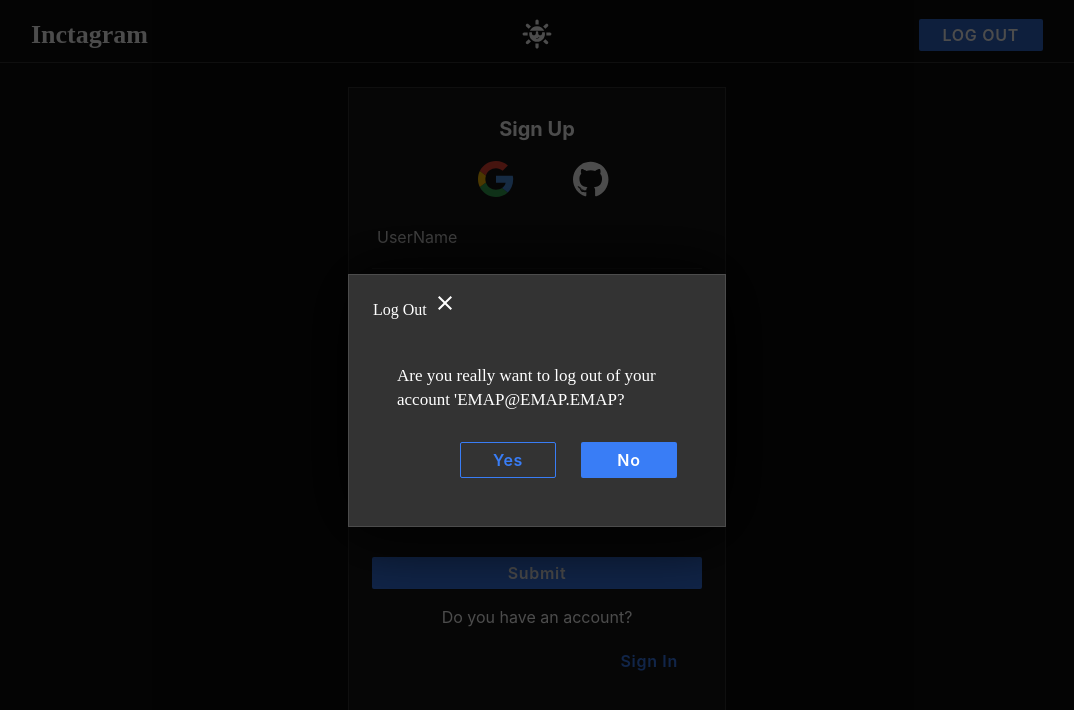
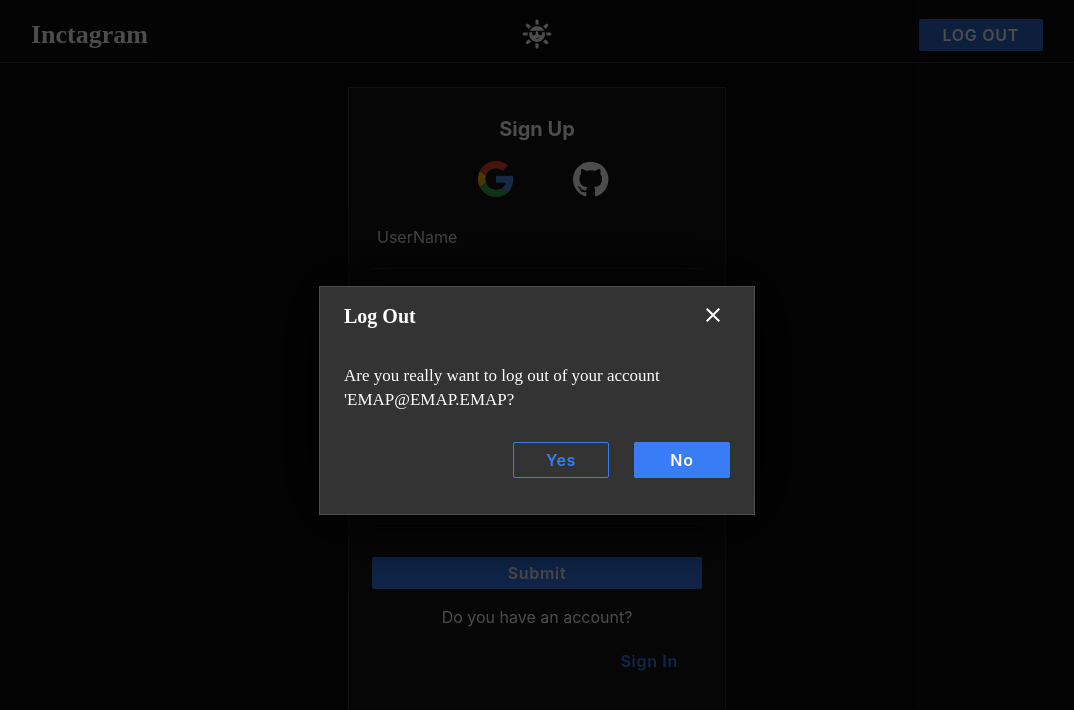
Before and after one commit to sousva/inctagram, a Next.js app: page /auth/registration in a window 1280 px wide. Both pictures are taken after a click on the button "LOG OUT". Shown: the top 710 px of the page, without its empty margins (103-1177 px from the left). Built offline with nearby package versions, Linux system fonts and the light colour scheme.

Commit message:
fix: styled in BaseModal and LogOut components

```diff
--- a/src/common/components/LogOut/LogOut.styled.tsx
+++ b/src/common/components/LogOut/LogOut.styled.tsx
@@ -12,7 +12,7 @@ export const LogOutWrapper = styled.div`
         font-weight: 400;
         font-size: 17px;
         line-height: 24px;
-        margin: 42px 24px 0 24px;
+        margin: 30px 24px 0 24px;
     }
 `
 
--- a/src/common/components/Modal/BaseModal.styled.tsx
+++ b/src/common/components/Modal/BaseModal.styled.tsx
@@ -17,9 +17,8 @@ export const ModalWrapper = styled.div`
     }
 `
 export const ModalContent = styled.div`
-    padding: 12px 24px;
   background-color: ${props => props.theme.palette.dark['300']};
-    width: 378px;
+  width: 436px;
   overflow: auto;
   box-shadow: 0 0 70px 10px #000;
   border: 1px solid ${props => props.theme.palette.dark['100']};
@@ -37,10 +36,15 @@ export const ModalContent = styled.div`
     justify-content: space-between;
     align-items: center;
     background-color: inherit;
-      margin-bottom: 20px;
+    margin-bottom: 10px;
     font-weight: 700;
     font-size: 20px;
-      padding-bottom: 12px;
+    padding: 12px 24px 0 24px;
+  }
+
+
+  .line {
+    width: 100%;
     border-bottom: 1px solid ${props =>
         props.theme.name === 'dark' ? props.theme.palette.dark['100'] : props.theme.palette.light['100']};
 `
--- a/src/common/components/Modal/BaseModal.tsx
+++ b/src/common/components/Modal/BaseModal.tsx
@@ -39,11 +39,14 @@ export const Modal = ({children, isOpen, handleClose, title}: Props) => {
         <ReactPortal wrapperId='react-portal-modal-container'>
             <ModalWrapper className={isOpen && 'open'} onClick={onModalClick}>
                 <ModalContent className={isOpen && 'open'}>
-                    <div className={'header'}>
-                        {title}
-                        <IconButton onClick={handleCloseModal}>
-                            {theme === 'dark' ? <CloseIconWhite /> : <CloseIconDark />}
-                        </IconButton>
+                    <div>
+                        <div className={'header'}>
+                            {title}
+                            <IconButton onClick={handleCloseModal}>
+                                {theme === 'dark' ? <CloseIconWhite /> : <CloseIconDark />}
+                            </IconButton>
+                        </div>
+                        <div className={'line'}></div>
                     </div>
                     {children}
                 </ModalContent>
```
Also changed, not shown: src/common/components/Modal/Modal.styled.tsx (deleted, +0 -16 lines), src/common/components/Modal/Modal.tsx (deleted, +0 -35 lines). Lines whose indentation alone changed are shown as unchanged.
